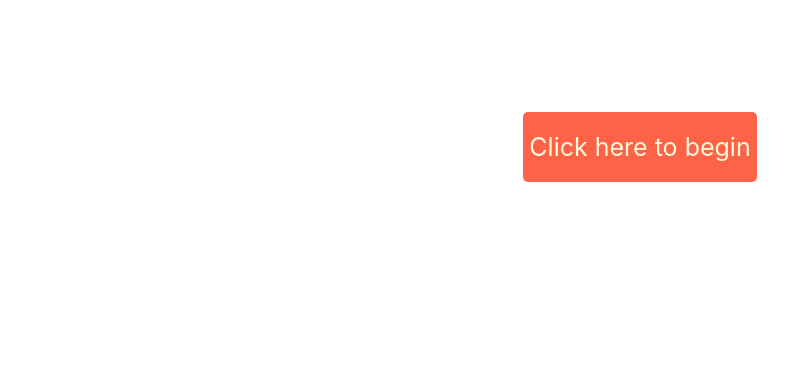
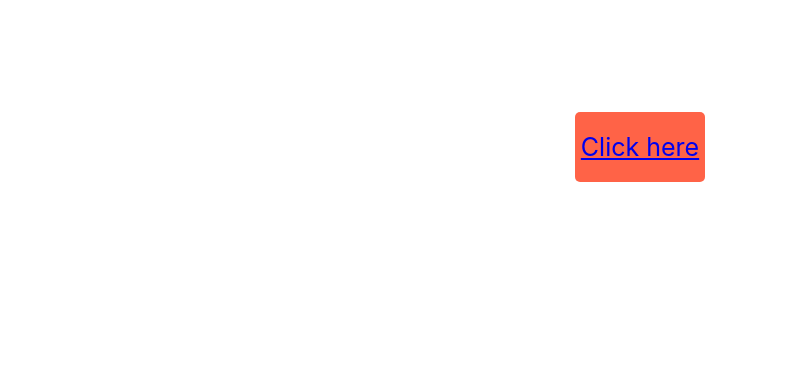
Before and after one commit to DeepakR-28/ageMiracle, a plain HTML site: page index.html in a window 1280 px wide. Shown: the part 413-800 px from the top of the page, without its empty margins (0-812 px from the left). Drawn offline with Linux system fonts and the light colour scheme.

Commit message:
Rick roll

```diff
--- a/index.html
+++ b/index.html
@@ -37,7 +37,8 @@
       <br /><br />
       <br /><br />
       <br /><br />
-      <button onclick="clickMe()">Click here to begin</button>
+      <!-- <button onclick="clickMe()">Click here to begin</button> -->
+      <button ><a href = "https://youtu.be/dQw4w9WgXcQ">Click here</a></button>
     </center>
 
     <script>
```
